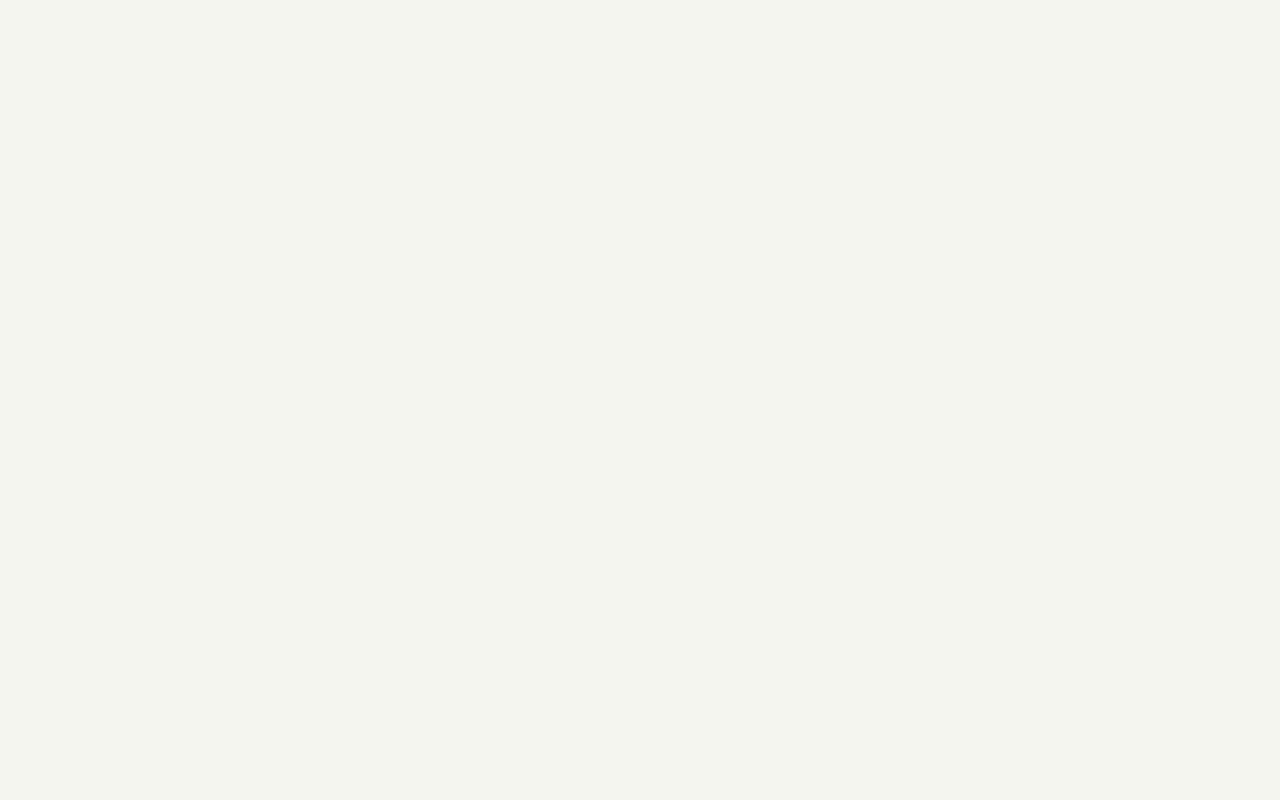
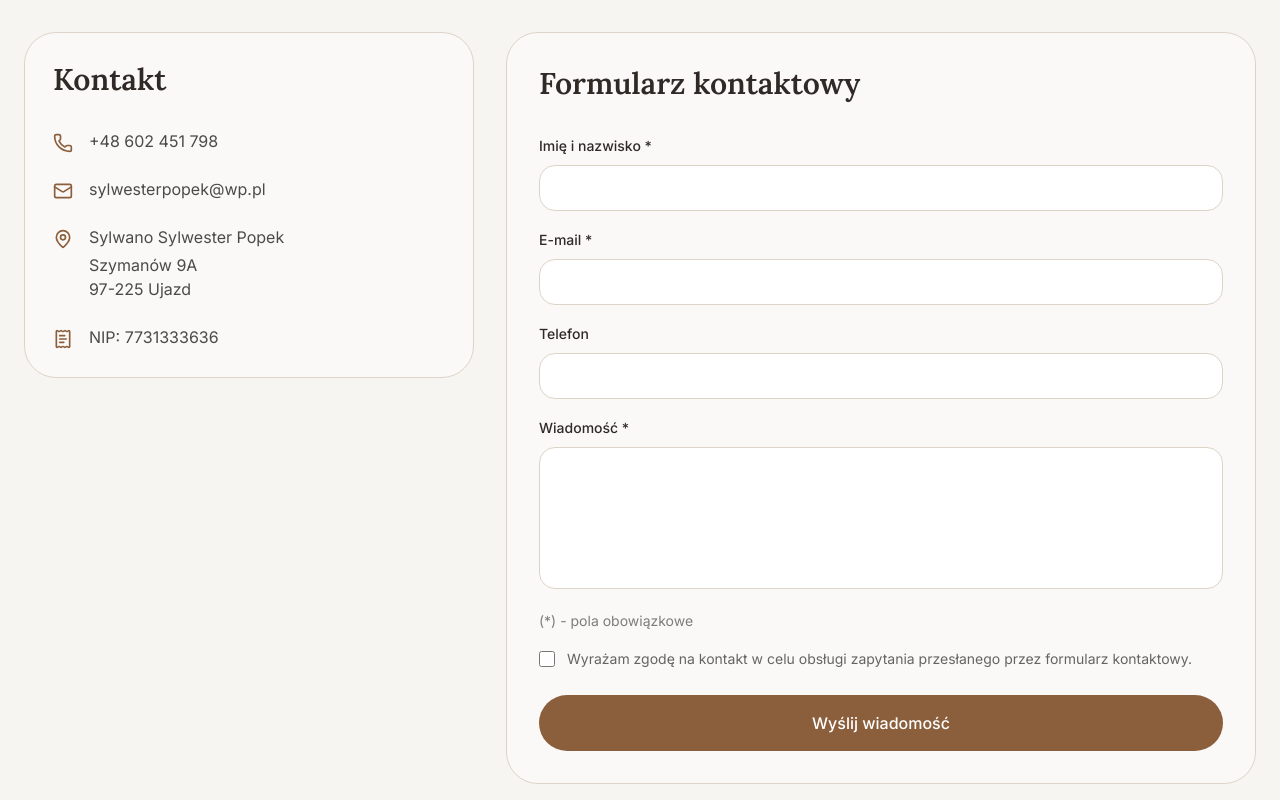
Before and after one commit to Kotvitz/meble-ogrodowe-niewiadow, a Next.js app: page /kontakt in a window 1280 px wide. Shown: the part 400-1200 px from the top of the page. Before the commit the page ends 800 px from the top, so only its background shows below. Built offline with nearby package versions, Linux system fonts and the light colour scheme.

Commit message:
feat: create contact form page

```diff
--- a/app/kontakt/page.tsx
+++ b/app/kontakt/page.tsx
@@ -1,3 +1,19 @@
+import ContactPageContent from "@/components/ContactPageContent";
+import ContactStrip from "@/components/ContactStrip";
+import Footer from "@/components/Footer";
+import Navbar from "@/components/Navbar";
+
 export default function ContactPage() {
-  return <main>Kontakt</main>;
+  return (
+    <>
+      <Navbar />
+
+      <main>
+        <ContactPageContent />
+      </main>
+
+      <ContactStrip />
+      <Footer />
+    </>
+  );
 }
--- /dev/null
+++ b/components/ContactPageContent.tsx
@@ -0,0 +1,176 @@
+import { Mail, MapPin, Phone, ReceiptText } from "lucide-react";
+import { siteConfig } from "@/lib/site";
+
+export default function ContactPageContent() {
+  return (
+    <section className="py-24">
+      <div className="mx-auto max-w-7xl px-6">
+        <div className="max-w-3xl">
+          <p
+            className="text-sm font-medium uppercase tracking-[0.25em]"
+            style={{ color: "var(--primary)" }}
+          >
+            Kontakt
+          </p>
+
+          <h1 className="mt-4 text-4xl font-semibold leading-tight lg:text-6xl">
+            Zapytaj o wycenę projektu
+          </h1>
+
+          <p className="mt-6 text-lg leading-8 text-black/70">
+            Wypełnij formularz lub skontaktuj się z nami telefonicznie.
+            Ustalimy szczegóły dotyczące wymiarów, materiałów i wykończenia.
+          </p>
+        </div>
+
+        <div className="mt-14 grid gap-8 lg:grid-cols-[0.75fr_1.25fr] lg:items-start">
+          <aside
+            className="rounded-4xl border p-6 md:p-7"
+            style={{
+              borderColor: "var(--muted)",
+              backgroundColor: "rgba(255,255,255,0.4)",
+            }}
+          >
+            <h2 className="text-3xl font-semibold">Kontakt</h2>
+
+            <ul className="mt-8 space-y-6 text-black/70">
+              <li className="flex gap-4">
+                <Phone
+                  className="mt-1 size-5 shrink-0"
+                  style={{ color: "var(--primary)" }}
+                  aria-hidden="true"
+                />
+
+                <a
+                  href={`tel:${siteConfig.contact.phone}`}
+                  className="hover:opacity-70"
+                >
+                  {siteConfig.contact.phoneDisplay}
+                </a>
+              </li>
+
+              <li className="flex gap-4">
+                <Mail
+                  className="mt-1 size-5 shrink-0"
+                  style={{ color: "var(--primary)" }}
+                  aria-hidden="true"
+                />
+
+                <a
+                  href={`mailto:${siteConfig.contact.email}`}
+                  className="break-all hover:opacity-70"
+                >
+                  {siteConfig.contact.email}
+                </a>
+              </li>
+
+              <li className="flex gap-4">
+                <MapPin
+                  className="mt-1 size-5 shrink-0"
+                  style={{ color: "var(--primary)" }}
+                  aria-hidden="true"
+                />
+
+                <div>
+                  <p>{siteConfig.company.legalName}</p>
+                  <p className="mt-1">{siteConfig.company.address}</p>
+                  <p>
+                    {siteConfig.company.postalCode} {siteConfig.company.city}
+                  </p>
+                </div>
+              </li>
+
+              <li className="flex gap-4">
+                <ReceiptText
+                  className="mt-1 size-5 shrink-0"
+                  style={{ color: "var(--primary)" }}
+                  aria-hidden="true"
+                />
+
+                <span>NIP: {siteConfig.company.nip}</span>
+              </li>
+            </ul>
+          </aside>
+
+          <form
+            className="rounded-4xl border p-6 md:p-8"
+            style={{
+              borderColor: "var(--muted)",
+              backgroundColor: "rgba(255,255,255,0.4)",
+            }}
+          >
+            <h2 className="text-3xl font-semibold">Formularz kontaktowy</h2>
+
+            <div className="mt-8 grid gap-4">
+              <label>
+                <span className="text-sm font-medium">Imię i nazwisko *</span>
+                <input
+                  type="text"
+                  name="name"
+                  required
+                  className="mt-2 w-full rounded-2xl border bg-white px-4 py-2.5 outline-none focus:ring-2"
+                  style={{ borderColor: "var(--muted)" }}
+                />
+              </label>
+
+              <label>
+                <span className="text-sm font-medium">E-mail *</span>
+                <input
+                  type="email"
+                  name="email"
+                  required
+                  className="mt-2 w-full rounded-2xl border bg-white px-4 py-2.5 outline-none focus:ring-2"
+                  style={{ borderColor: "var(--muted)" }}
+                />
+              </label>
+
+              <label>
+                <span className="text-sm font-medium">Telefon</span>
+                <input
+                  type="tel"
+                  name="phone"
+                  className="mt-2 w-full rounded-2xl border bg-white px-4 py-2.5 outline-none focus:ring-2"
+                  style={{ borderColor: "var(--muted)" }}
+                />
+              </label>
+
+              <label>
+                <span className="text-sm font-medium">Wiadomość *</span>
+                <textarea
+                  name="message"
+                  required
+                  rows={5}
+                  className="mt-2 w-full resize-none rounded-2xl border bg-white px-4 py-2.5 outline-none focus:ring-2"
+                  style={{ borderColor: "var(--muted)" }}
+                />
+              </label>
+
+              <p className="text-sm text-black/50">(*) - pola obowiązkowe</p>
+
+              <label className="flex gap-3 text-sm leading-6 text-black/60">
+                <input
+                  type="checkbox"
+                  required
+                  className="mt-1 size-4 shrink-0"
+                />
+
+                <span>
+                  Wyrażam zgodę na kontakt w celu obsługi zapytania przesłanego
+                  przez formularz kontaktowy.
+                </span>
+              </label>
+
+              <button
+                type="submit"
+                className="mt-2 rounded-full px-8 py-4 font-medium text-white transition hover:opacity-90"
+                style={{ backgroundColor: "var(--primary)" }}
+              >
+                Wyślij wiadomość
+              </button>
+            </div>
+          </form>
+        </div>
+      </div>
+    </section>
+  );
+}
```
